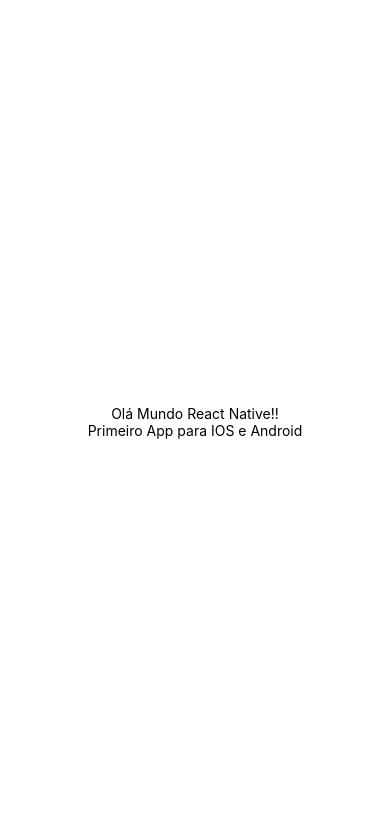
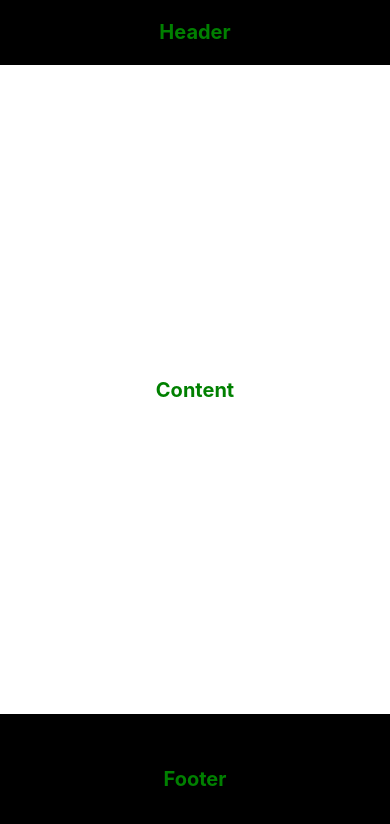
Before and after one commit to Betryz/frontend-react-native, a React Native app: screen / in a window 390 px wide. Shown: the top 824 px of the page. Built offline with nearby package versions, Linux system fonts and the light colour scheme.

Commit message:
Introdução aos componentes

```diff
--- a/App.js
+++ b/App.js
@@ -1,21 +1,30 @@
-import { StatusBar } from 'expo-status-bar';
-import { StyleSheet, Text, View } from 'react-native';
+
+import { StyleSheet, View } from 'react-native';
+import Content from './components/Content';
+import Footer from './components/Footer';
+import Header from './components/Header';
+
 
 export default function App() {
   return (
+
     <View style={styles.container}>
-      <Text>Olá Mundo React Native!!</Text>
-      <Text>Primeiro App para IOS e Android</Text>
-      <StatusBar style="auto" />
+
+      <Header />
+
+      <Content />
+
+      <Footer />
+
     </View>
+
+
   );
 }
 
 const styles = StyleSheet.create({
   container: {
     flex: 1,
-    backgroundColor: '#fff',
-    alignItems: 'center',
-    justifyContent: 'center',
-  },
+  }
+
 });
--- /dev/null
+++ b/components/Content.js
@@ -0,0 +1,31 @@
+import { View, Text, StyleSheet } from "react-native"
+
+export default function Content(){
+
+    return (
+        <View style={styles.content}>
+
+        <Text style={styles.texto}>Content</Text>
+
+      </View>
+
+
+    )
+
+}
+
+const styles = StyleSheet.create({
+    content: {
+        flex: 10,
+        backgroundColor: 'white',
+        justifyContent: 'center'
+
+      },
+      texto: {
+        display: 'flex',
+        color:'green',
+        justifyContent: 'center',
+        fontWeight: 'bold',
+        fontSize: 20
+      }
+})
--- /dev/null
+++ b/components/Footer.js
@@ -0,0 +1,31 @@
+import { StyleSheet, View, Text } from "react-native"
+
+export default function Footer() {
+
+    return (
+
+        <View style={styles.footer}>
+
+            <Text style={styles.texto}>Footer</Text>
+
+        </View>
+    )
+}
+
+const styles = StyleSheet.create({
+    footer:{
+        flex: 2,
+        backgroundColor:'black',
+        justifyContent: 'center'
+
+      },
+      texto: {
+        display: 'flex',
+        color:'green',
+        justifyContent: 'center',
+        fontWeight: 'bold',
+        fontSize: 20
+
+
+      }
+})
--- /dev/null
+++ b/components/Header.js
@@ -0,0 +1,32 @@
+import { StyleSheet, View, Text } from "react-native"
+
+export default function Header() {
+    return (
+        <View style={styles.header}>
+
+            <Text style={styles.texto}>Header</Text>
+
+        </View>
+
+    )
+}
+
+const styles = StyleSheet.create({
+    header: {
+        flex: 1,
+        backgroundColor: 'black',
+        justifyContent: 'center'
+
+      },
+
+
+      texto: {
+        display: 'flex',
+        color:'green',
+        justifyContent: 'center',
+        fontWeight: 'bold',
+        fontSize: 20
+
+
+      }
+})
```
Also changed, not shown: 1 other file (tests, documents, lock files or other folders).
